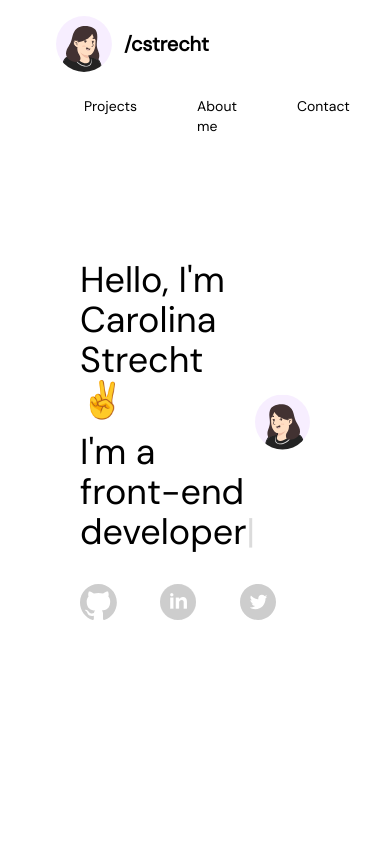
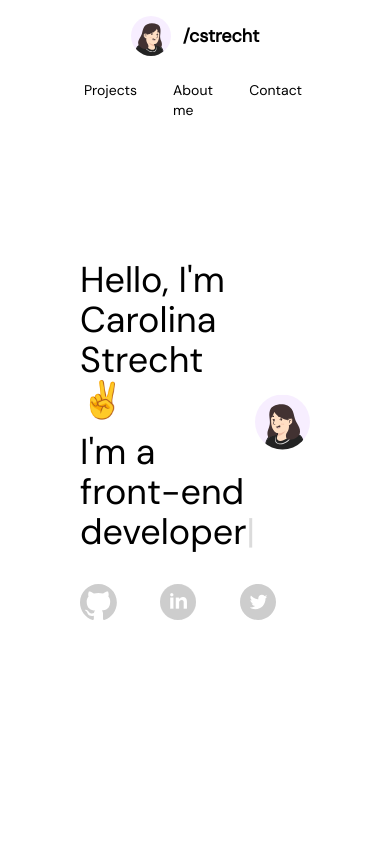
Before and after one commit to cstrecht/website2.0, a React (Create React App) app: page / in a window 390 px wide. Shown: the top 844 px of the page. Built offline with nearby package versions, Linux system fonts and the light colour scheme.

Commit message:
Responsive navbar

```diff
--- a/src/components/Navbar.jsx
+++ b/src/components/Navbar.jsx
@@ -4,18 +4,16 @@ import avatar2 from "../assets/avatar2.svg";
 const Navbar = () => {
   return (
     <>
-      <nav className="bg-transparent w-full px-14  py-4 font-dmsans absolute">
-        <div className="container flex flex-wrap items-center justify-between mx-auto">
-          <div className="flex items-center">
-            <img src={avatar2} className="mr-3 h-14" alt="My Logo" />
-            <span className="self-center text-xl font-semibold whitespace-nowrap">
-              /cstrecht
-            </span>
+      <nav className="nav-container">
+        <div className="nav-flex">
+          <div className="nav-logo">
+            <img src={avatar2} className="nav-img" alt="Carolina's Logo" />
+            <span className="nav-username">/cstrecht</span>
           </div>
-          <div className="block w-auto">
-            <ul className="flex p-4 flex-row space-x-8 text-base font-medium">
+          <div className="nav-sections">
+            <ul className="nav-list">
               <li>
-                <a href="#projects" className="nav-link" aria-current="page">
+                <a href="#projects" className="nav-link">
                   Projects
                 </a>
               </li>
--- a/src/index.css
+++ b/src/index.css
@@ -3,24 +3,9 @@
 @tailwind utilities;
 
 @layer components {
-  @keyframes smoothscroll1 {
-    from,
-    to {
-      scroll-behavior: smooth;
-    }
-  }
-
-  @keyframes smoothscroll2 {
-    from,
-    to {
-      scroll-behavior: smooth;
-    }
-  }
-
   html {
     animation: smoothscroll1 1s;
   }
-
   html:focus-within {
     animation-name: smoothscroll2;
     scroll-behavior: smooth;
@@ -28,7 +13,28 @@
 
   /* Navbar */
   .nav-link {
-    @apply block my-2 ml-3 mr-4 transition-all ease-in-out text-sm hover:text-primary;
+    @apply block my-2 ml-3 mr-4 transition-all ease-in-out text-sm md:text-base xl:text-lg 2xl:text-2xl hover:text-primary;
+  }
+  .nav-container {
+    @apply w-full px-14 py-4 font-dmsans absolute;
+  }
+  .nav-flex {
+    @apply container flex flex-wrap items-center justify-center md:justify-between mx-auto;
+  }
+  .nav-logo {
+    @apply flex items-center;
+  }
+  .nav-img {
+    @apply mr-3 h-10 sm:h-14;
+  }
+  .nav-username {
+    @apply self-center text-lg lg:text-2xl 2xl:text-3xl font-semibold whitespace-nowrap;
+  }
+  .nav-sections {
+    @apply block w-auto;
+  }
+  .nav-list {
+    @apply flex p-4 flex-row space-x-2 sm:space-x-8 text-base font-medium;
   }
 
   /* Introduction Section */
```
